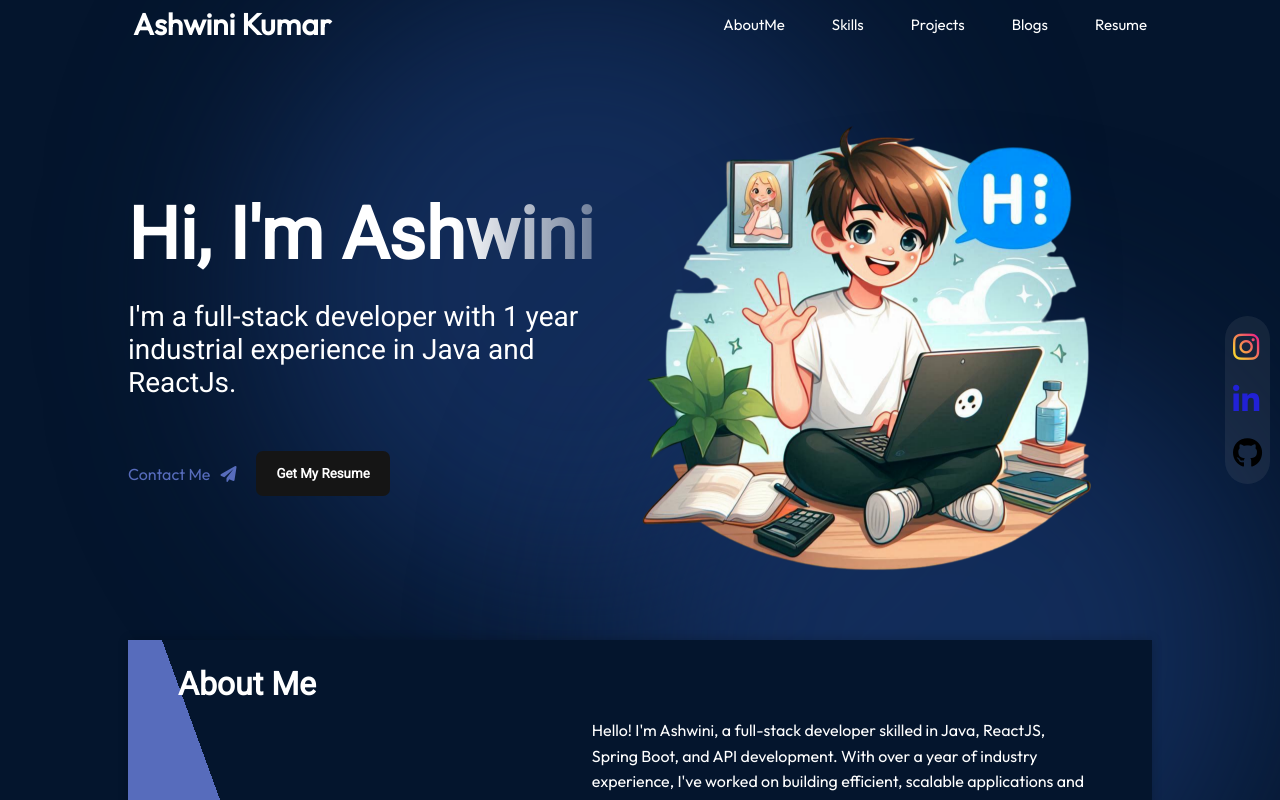
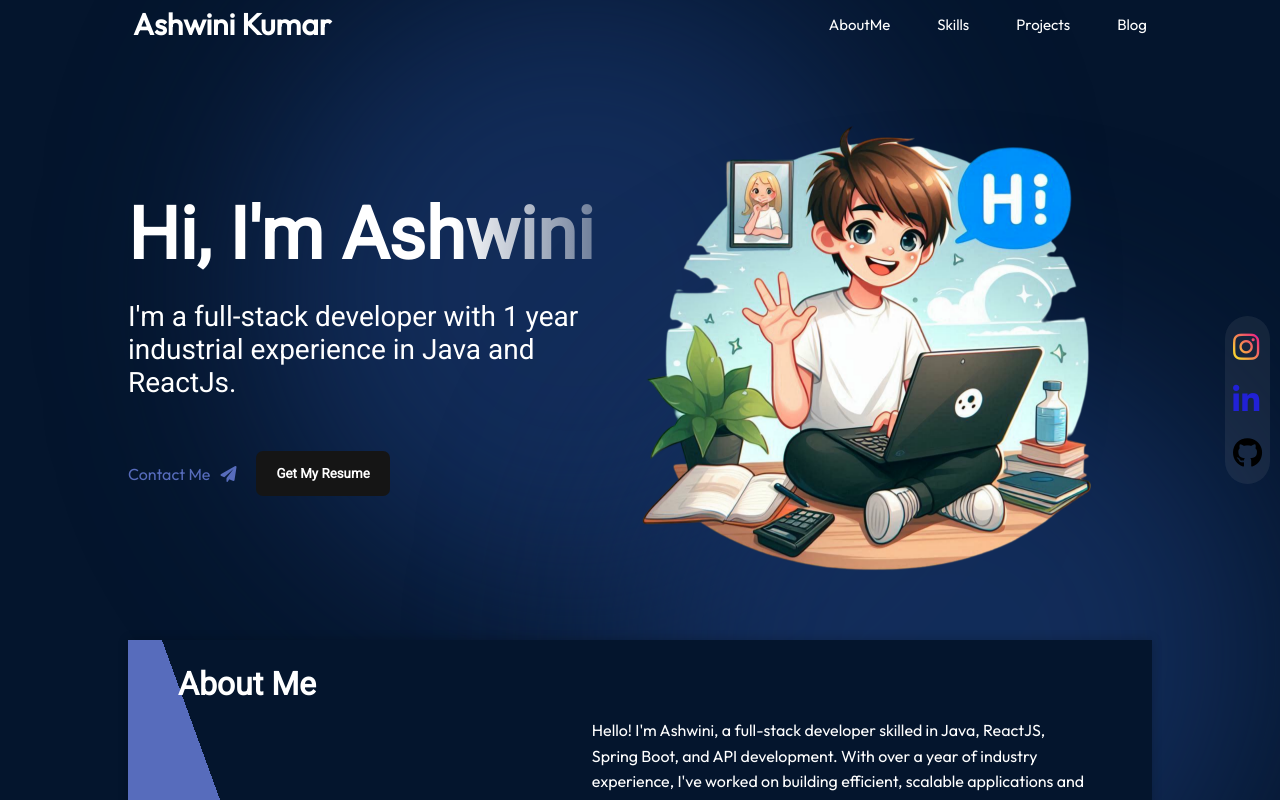
Before and after one commit to AshwiniShankwaar/Portfolio, a React (Create React App) app: page / in a window 1280 px wide. Shown: the top 800 px of the page. Built offline with nearby package versions, Linux system fonts and the light colour scheme.

Commit message:
navbar data added in json file and navbar component is update as per the requirement and also each section gets there ids

```diff
--- a/src/component/aboutMe/AboutMe.jsx
+++ b/src/component/aboutMe/AboutMe.jsx
@@ -4,7 +4,7 @@ import aboutData from "../../data/About.json";
 function AboutMe() {
   const { name, aboutMe } = aboutData[0];
   return (
-    <section className={style.aboutSection}>
+    <section className={style.aboutSection} id="about">
       <h2>About Me</h2>
       <div className={style.about}>
         <div className={style.imageContainer}>
--- a/src/component/navbar/Navbar.js
+++ b/src/component/navbar/Navbar.js
@@ -2,8 +2,8 @@ import './navbar.css';
 import {useState} from 'react';
 import menuIcon from '../../assets/nav/menuIcon.png';
 import closeIcon from '../../assets/nav/closeIcon.png';
+import menuData from '../../data/menu.json';
 const Navbar =()=>{
-    const menu = ["AboutMe", "Skills","Projects","Blogs","Resume"];
     const [menuOpen,setMenuOpen] = useState(false);
     return <nav className='navbar'>
         <a href='/' className='title'>Ashwini Kumar</a>
@@ -11,9 +11,9 @@ const Navbar =()=>{
             <img alt='menuBtn' className="menuBtn" src={menuOpen?closeIcon:menuIcon} onClick={()=>setMenuOpen(!menuOpen)}/>
             <ul className={`menuItem ${menuOpen ? "menuOpen" : ""}`} onClick={()=>setMenuOpen(!menuOpen)}>
                 {
-                    menu.map((item, index)=>(
+                    menuData.map((item, index)=>(
                         <li key={index} >
-                            <a href={`#${item.toLowerCase()}`}>{item}</a>
+                            <a href={item.href}>{item.name}</a>
                         </li>
                     ))
                 }
--- a/src/component/projects/Projects.js
+++ b/src/component/projects/Projects.js
@@ -42,7 +42,7 @@ const Projects = () => {
 
 
     return (
-        <section className='projectSection'>
+        <section className='projectSection' id='projects'>
         <h2>Projects</h2>
         <div className="projectTimeline" ref={timelineRef}>
 
--- a/src/component/skills/Skills.js
+++ b/src/component/skills/Skills.js
@@ -56,7 +56,7 @@ const Skills = () => {
   }, [inView, skillData, speed]);
 
   return (
-    <section ref={skillSectionRef} className="skillSection">
+    <section ref={skillSectionRef} className="skillSection" id='skills'>
       <h2>My Skills</h2>
       <div className='skillContainer'>
         {skillData.map((skill, index) => (
--- /dev/null
+++ b/src/data/menu.json
@@ -0,0 +1,18 @@
+[
+    {
+        "name": "AboutMe",
+        "href": "#about"
+    },
+    {
+        "name": "Skills",
+        "href": "#skills"
+    },
+    {
+        "name": "Projects",
+        "href": "#projects"
+    },
+    {
+        "name": "Blog",
+        "href": "https://bitgeektalks.pythonanywhere.com"
+    }
+]
```
